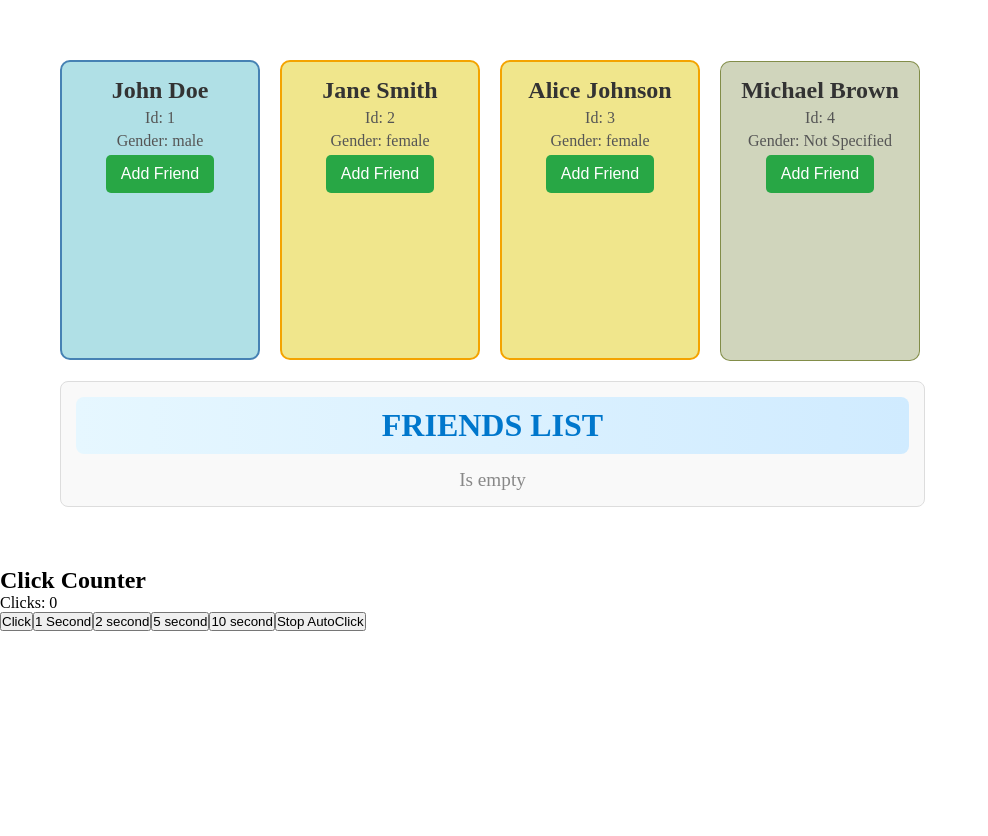
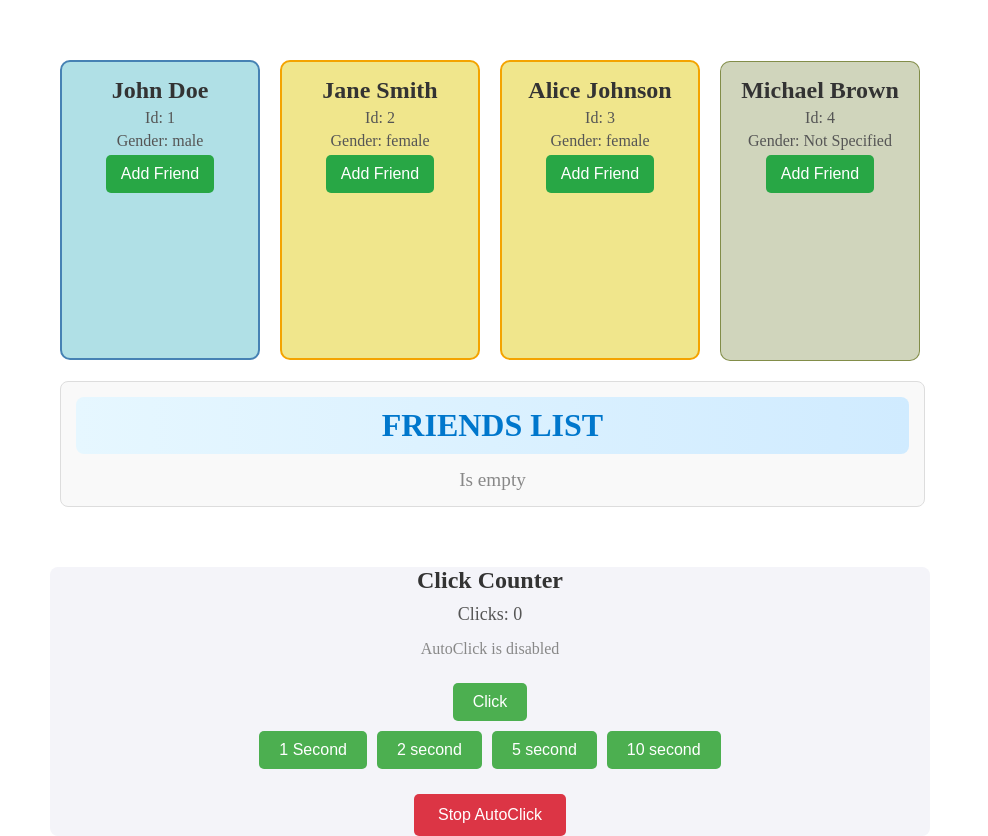
Before and after one commit to DerkachevskyiArtem/Reacr-state-list, a React (Vite) app: page / in a window 1280 px wide. Shown: the whole page, without its empty margins (0-988 px from the left). Before the commit the page ends 800 px from the top, so only its background shows below. Built offline with nearby package versions, Linux system fonts and the light colour scheme.

Commit message:
Add second task solution

```diff
--- a/src/App.jsx
+++ b/src/App.jsx
@@ -1,7 +1,7 @@
 import React from 'react';
 import UserCardList from './components/UserCardList';
 import UserDashboard from './components/UserDashboard';
-import Clicker from './components/Clicker/Clicker';
+import Clicker from './components/Clicker';
 
 function App() {
   return (
--- a/src/components/Clicker/Clicker.jsx
+++ /dev/null
@@ -1,75 +0,0 @@
-import React from 'react';
-
-class Clicker extends React.Component {
-  state = {
-    counter: 0,
-    autoClickInterval: 2000,
-    isAutoClicking: false,
-    intervalId: null,
-  };
-
-  handleIncrement = () => {
-    const { counter } = this.state;
-
-    this.setState({
-      counter: counter + 1,
-    });
-  };
-
-  changeAutoClickInterval = (newInterval) => {
-    clearInterval(this.state.intervalId);
-
-    const intervalId = setInterval(() => {
-      this.setState({
-        counter: this.state.counter + 1,
-      });
-    }, newInterval);
-
-    this.setState({
-      autoClickInterval: newInterval,
-      intervalId: intervalId,
-    });
-  };
-
-  stopAutoClick = () => {
-    if (this.state.intervalId) {
-      clearInterval(this.state.intervalId);
-
-      this.setState({
-        isAutoClicking: false,
-        intervalId: null,
-      });
-    }
-  };
-
-  componentWillUnmount() {
-    clearInterval(this.state.intervalId);
-  }
-
-  render() {
-    const { counter, isAutoClicking } = this.state;
-
-    return (
-      <article>
-        <h2>Click Counter</h2>
-        <p>Clicks: {counter}</p>
-        <button onClick={this.handleIncrement}>Click</button>
-        <button onClick={() => this.changeAutoClickInterval(1000)}>
-          1 Second
-        </button>
-        <button onClick={() => this.changeAutoClickInterval(2000)}>
-          2 second
-        </button>
-        <button onClick={() => this.changeAutoClickInterval(5000)}>
-          5 second
-        </button>
-        <button onClick={() => this.changeAutoClickInterval(10000)}>
-          10 second
-        </button>
-        <button onClick={this.stopAutoClick}>Stop AutoClick</button>
-      </article>
-    );
-  }
-}
-
-export default Clicker;
--- /dev/null
+++ b/src/components/Clicker/Clicker.module.css
@@ -0,0 +1,66 @@
+* {
+  padding: 0;
+  margin: 0;
+  box-sizing: border-box;
+}
+
+.container {
+  background-color: #f4f4f9;
+  border-radius: 8px;
+  margin: 0 50px;
+  max-width: 880px;
+  text-align: center;
+}
+
+.header {
+  font-size: 24px;
+  color: #333;
+  margin-bottom: 10px;
+}
+
+.counter {
+  font-size: 18px;
+  color: #555;
+  margin-bottom: 15px;
+}
+
+.statusMessage {
+  font-size: 16px;
+  color: #888;
+  margin-bottom: 20px;
+}
+
+.button {
+  background-color: #4caf50;
+  color: white;
+  border: none;
+  padding: 10px 20px;
+  font-size: 16px;
+  margin: 5px;
+  border-radius: 5px;
+  cursor: pointer;
+  transition: background-color 0.3s ease;
+}
+
+.button:hover {
+  background-color: #45a049;
+}
+
+.buttonGroup {
+  margin-bottom: 20px;
+}
+
+.stopButton {
+  background-color: #dc3545;
+  color: white;
+  padding: 12px 24px;
+  font-size: 16px;
+  border: none;
+  border-radius: 5px;
+  cursor: pointer;
+  transition: background-color 0.3s ease;
+}
+
+.stopButton:hover {
+  background-color: #e53935;
+}
--- /dev/null
+++ b/src/components/Clicker/index.jsx
@@ -0,0 +1,100 @@
+import React from 'react';
+import styles from './Clicker.module.css'
+
+class Clicker extends React.Component {
+  state = {
+    counter: 0,
+    autoClickInterval: 2000,
+    isAutoClicking: false,
+    intervalId: null,
+  };
+
+  handleIncrement = () => {
+    const { counter } = this.state;
+
+    this.setState({
+      counter: counter + 1,
+    });
+  };
+
+  changeAutoClickInterval = (newInterval) => {
+    if (this.state.intervalId) {
+      clearInterval(this.state.intervalId);
+    }
+
+    const intervalId = setInterval(() => {
+      this.setState({
+        counter: this.state.counter + 1,
+      });
+    }, newInterval);
+
+    this.setState({
+      autoClickInterval: newInterval,
+      intervalId: intervalId,
+      isAutoClicking: true,
+    });
+  };
+
+  stopAutoClick = () => {
+    if (this.state.intervalId) {
+      clearInterval(this.state.intervalId);
+
+      this.setState({
+        isAutoClicking: false,
+        intervalId: null,
+      });
+    }
+  };
+
+  componentWillUnmount() {
+    clearInterval(this.state.intervalId);
+  }
+
+  render() {
+    const { counter, isAutoClicking } = this.state;
+
+    return (
+      <article className={styles.container}>
+        <h2 className={styles.header}>Click Counter</h2>
+        <p className={styles.counter}>Clicks: {counter}</p>
+        <p className={styles.statusMessage}>
+          {isAutoClicking ? 'AutoClick is enabled' : 'AutoClick is disabled'}
+        </p>
+        <button className={styles.button} onClick={this.handleIncrement}>
+          Click
+        </button>
+        <div className={styles.buttonGroup}>
+          <button
+            className={styles.button}
+            onClick={() => this.changeAutoClickInterval(1000)}
+          >
+            1 Second
+          </button>
+          <button
+            className={styles.button}
+            onClick={() => this.changeAutoClickInterval(2000)}
+          >
+            2 second
+          </button>
+          <button
+            className={styles.button}
+            onClick={() => this.changeAutoClickInterval(5000)}
+          >
+            5 second
+          </button>
+          <button
+            className={styles.button}
+            onClick={() => this.changeAutoClickInterval(10000)}
+          >
+            10 second
+          </button>
+        </div>
+        <button className={styles.stopButton} onClick={this.stopAutoClick}>
+          Stop AutoClick
+        </button>
+      </article>
+    );
+  }
+}
+
+export default Clicker;
```
